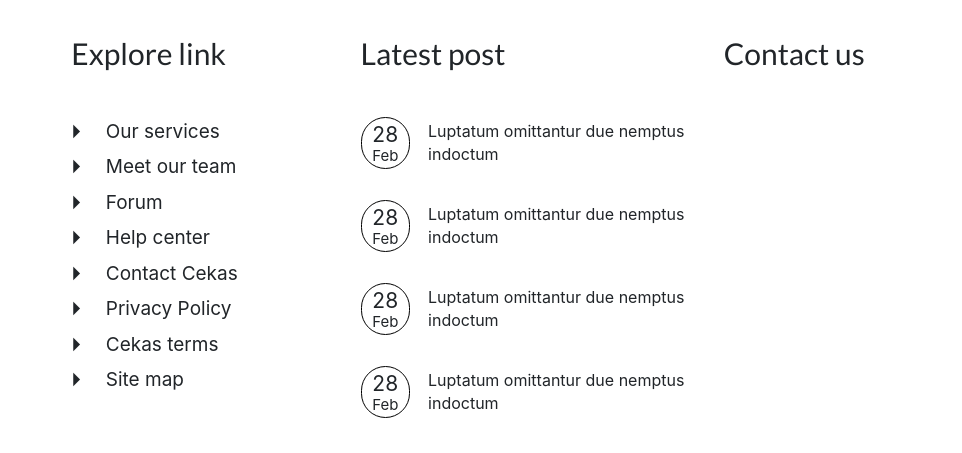
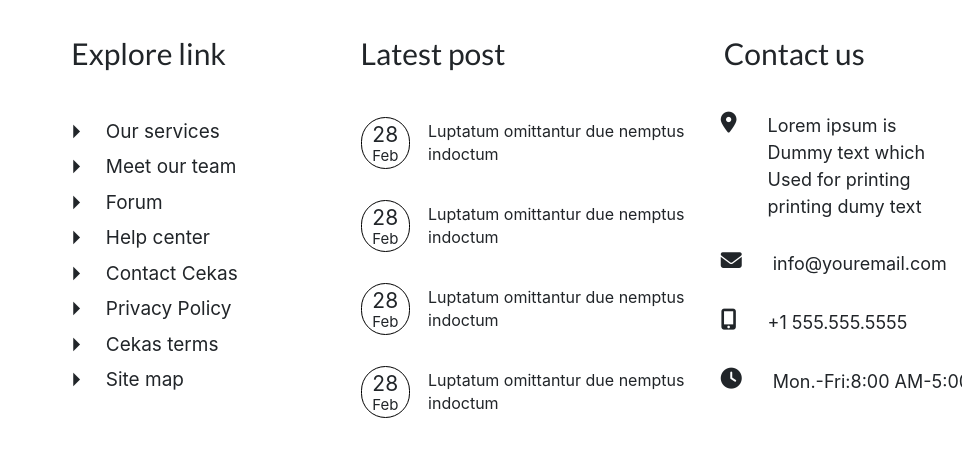
Before and after one commit to PawelSzy/clean-traning, a website: page index.html in a window 1280 px wide. Shown: the part 2654-3107 px from the top of the page, 318-1280 px from the left. Drawn offline with nearby package versions, Linux system fonts and the light colour scheme.

Commit message:
Styling contact us in footer

```diff
--- a/index.html
+++ b/index.html
@@ -227,7 +227,24 @@
             </div>
 
             <div class="footer__column footer__contact-us">
-                <div class="footer__column__header">Contact us</div>
+                <div class="footer__column__header footer__column__header--contact-us">Contact us</div>
+                <ul class="contact-us">
+                    <li class="contact-us__item "><div class="contact-us__item__icon fas fa-map-marker-alt"></div>
+                        <div class="contact-us__item__text">Lorem ipsum is Dummy text which Used for printing printing dumy text</div>
+                    </li>
+
+                    <li class="contact-us__item"><div class="contact-us__item__icon fas fa-envelope"></div>
+                        <div class="contact-us__item__text">info@youremail.com</div>
+                    </li>
+
+                    <li class="contact-us__item"><div class="contact-us__item__icon fas fa-mobile-alt"></div>
+                        <div class="contact-us__item__text">+1 555.555.5555</div>
+                    </li>
+
+                   <li class="contact-us__item"><div class="contact-us__item__icon fas fa-clock"></div>
+                        <div class="contact-us__item__text contact-us__item__text--date">Mon.-Fri:8:00 AM-5:00 PM</div>
+                    </li>
+                </ul>
             </div>
 
             <div class="footer__column footer__last-line">
--- a/sass/_footer.scss
+++ b/sass/_footer.scss
@@ -17,10 +17,10 @@
         margin-bottom: 41px;
         text-indent: 0;
       }
+      &--contact-us {
+        margin-bottom: 36px;
+      }
     }
-  }
-  &__about-us {
-
   }
   &__last-line {
     flex: auto;
@@ -90,3 +90,27 @@
     }
   }
 }
+
+.contact-us {
+  padding-left: 21px;
+  list-style: none;
+  font-size: 18px;
+  &__item {
+    display: flex;
+//    margin-bottom: 20px;
+    &:nth-child(1) {
+      margin-bottom: 30px;
+    }
+    &__icon {
+      margin-right: 31px;
+      margin-bottom: 38px;
+      font-size: 21px;
+    }
+    &__text {
+      max-width: 167px;
+      &--date {
+        max-width: initial;
+      }
+    }
+  }
+}
```
Also changed, not shown: css/main.css, 1 other file.
